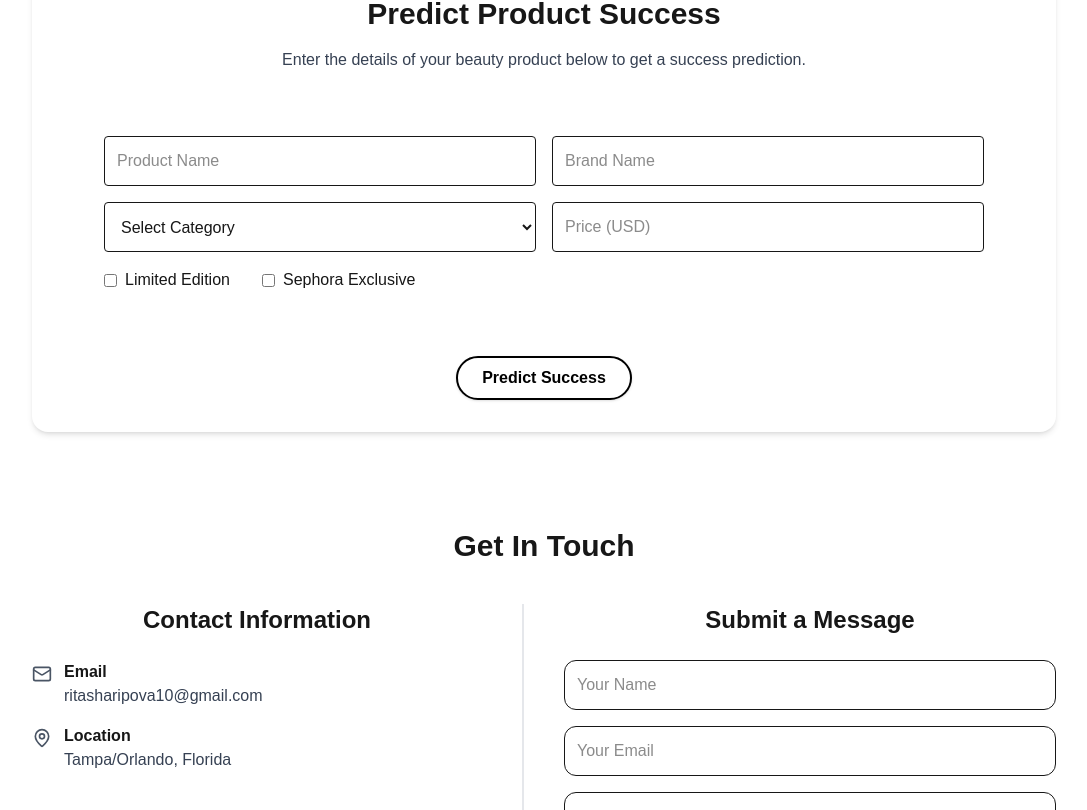
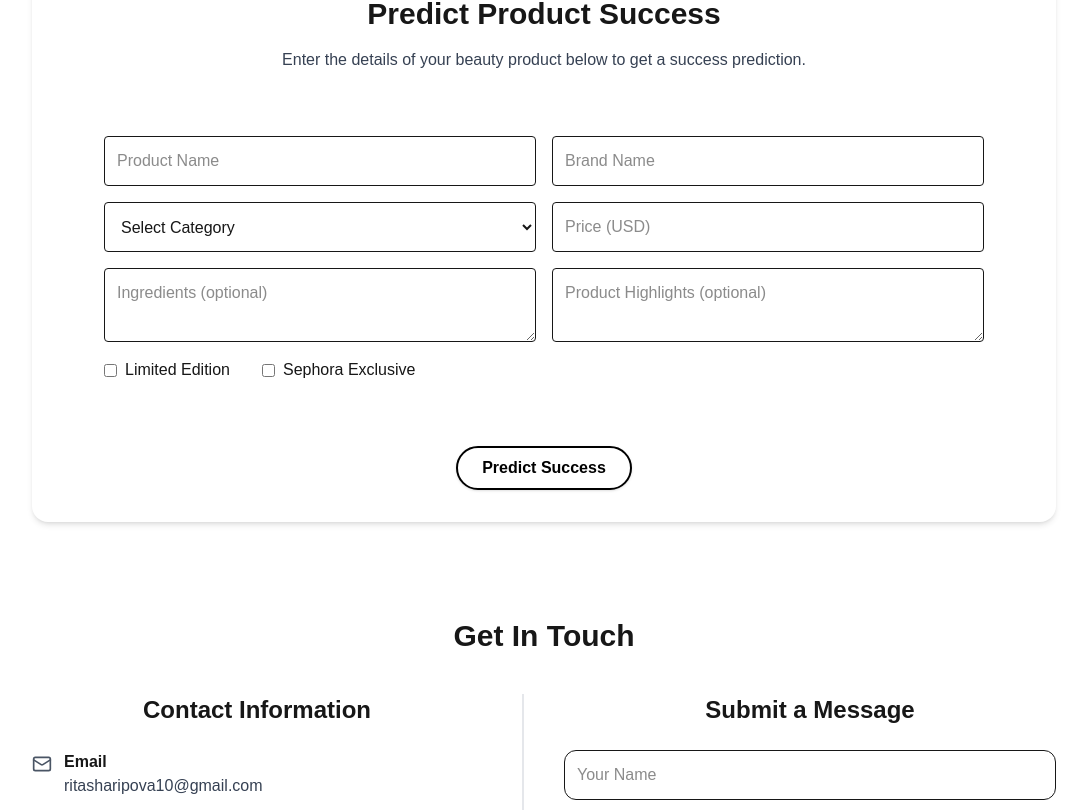
Before and after one commit to SharipovaRi/beauty_product_success_predictor, a Next.js app in the folder frontend/: page / in a window 1280 px wide. Shown: the part 650-1460 px from the top of the page, without its empty margins (96-1183 px from the left). Built offline with nearby package versions, Linux system fonts and the light colour scheme.

Commit message:
add ingredients and highlights of the product into the prediction

```diff
--- a/frontend/app/page.tsx
+++ b/frontend/app/page.tsx
@@ -8,6 +8,8 @@ export default function Home() {
   const [brandName, setBrandName] = useState("");
   const [category, setCategory] = useState("");
   const [price, setPrice] = useState("");
+  const [ingredients, setIngredients] = useState("");
+  const [highlights, setHighlights] = useState("");
   const [result, setResult] = useState<PredictionResponse | null>(null);
   const [loading, setLoading] = useState(false);
   const [question, setQuestion] = useState("");
@@ -127,8 +129,8 @@ export default function Home() {
     sephora_exclusive: sephoraExclusive ? 1 : 0,
     size: "",
     variation_desc: "",
-    ingredients: "niacinamide, zinc, glycerin, panthenol",
-    highlights: "brightening, oil-control, fragrance-free",
+    ingredients,
+    highlights,
   };
 
   try {
@@ -244,7 +246,7 @@ async function handleContactSubmit() {
 
   return (
     <main className="min-h-screen bg-white p-8">
-      <header className="sticky top-0 z-50 flex items-center bg-transparent py-6 ">
+      <header className="sticky top-0 z-50 flex items-center bg-white/90 py-6 backdrop-blur-md">
         <div className="flex-1 ">
           <h1 className="text-xl font-bold">BeautyLaunch </h1>
         </div>
@@ -352,7 +354,19 @@ async function handleContactSubmit() {
               value={price}
               onChange={(e) => setPrice(e.target.value)}
             />
+            <textarea
+              className="rounded border p-3"
+              placeholder="Ingredients (optional)"
+              value={ingredients}
+              onChange={(e) => setIngredients(e.target.value)}
+            />
 
+            <textarea
+              className="rounded border p-3"
+              placeholder="Product Highlights (optional)"
+              value={highlights}
+              onChange={(e) => setHighlights(e.target.value)}
+            />
 
           <div className="flex gap-8">
 
@@ -634,7 +648,7 @@ async function handleContactSubmit() {
 
         <div className="flex gap-3">
           <input
-            className="flex-1 rounded-xl shadow-sm bg-white p-3"
+            className="flex-1 rounded-xl border border-gray-200 bg-white p-3 shadow-sm outline-none focus:border-black"
             placeholder="Ask about risks, pricing, or improvement strategy..."
             value={question}
             onChange={(e) => setQuestion(e.target.value)}
```
